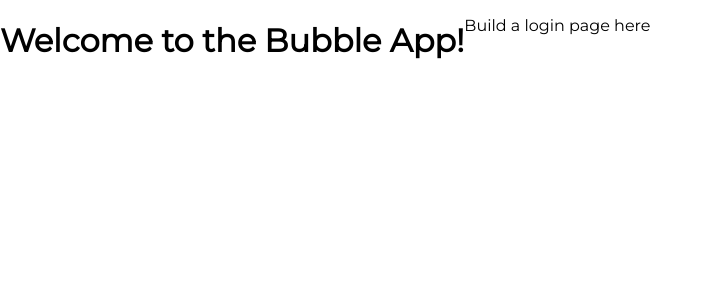
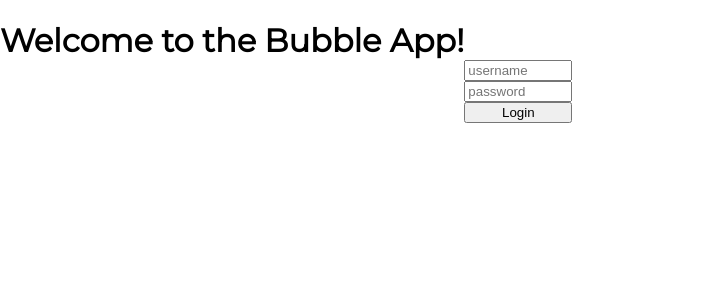
Before and after one commit to Kat2bk/newSprint-Advanced-Web-Applications, a React (Create React App) app in the folder client/: page / in a window 1280 px wide. Shown: the top 300 px of the page, without its empty margins (0-712 px from the left). Built offline with nearby package versions, Linux system fonts and the light colour scheme.

Commit message:
added to login page with axiosWithAuth, set up post request, login working, history pushing to /colors page

```diff
--- a/client/src/components/Login.js
+++ b/client/src/components/Login.js
@@ -1,12 +1,53 @@
-import React from "react";
+import React, {useState} from "react";
+import {axiosWithAuth} from "../utils/axiosWithAuth";
+import {useHistory} from "react-router-dom";
 
 const Login = () => {
   // make a post request to retrieve a token from the api
   // when you have handled the token, navigate to the BubblePage route
+  const history = useHistory();
+  const [data, setData] = useState({
+    credentials: {
+      username: "",
+      password: ""
+    },
+    value: ""
+  })
+
+  const handleChanges = event => {
+    setData({
+      credentials: {
+        ...data.credentials,
+        [event.target.name]: event.target.value,
+      }
+    });
+  }
+
+  const login = event => {
+    event.preventDefault();
+    setData({
+      value: ""
+    });
+    axiosWithAuth()
+    .post('/login', data.credentials)
+    .then(response => {
+      console.log("response from login", response)
+      window.localStorage && window.localStorage.setItem('token', response.data.payload)
+      history.push('/colors');
+    })
+    .catch(error => {
+      console.log("Unable to login", error)
+    })
+  }
+
   return (
     <>
       <h1>Welcome to the Bubble App!</h1>
-      <p>Build a login page here</p>
+      <form>
+        <input type="text" name="username" value={data.username} onChange={handleChanges} placeholder={"username"} />
+        <input type="text" name="password" value={data.password} onChange={handleChanges} placeholder={"password"} />
+        <button onClick={login}>Login</button>
+      </form>
     </>
   );
 };
```
Also changed, not shown: 1 other file (tests, documents, lock files or other folders).
